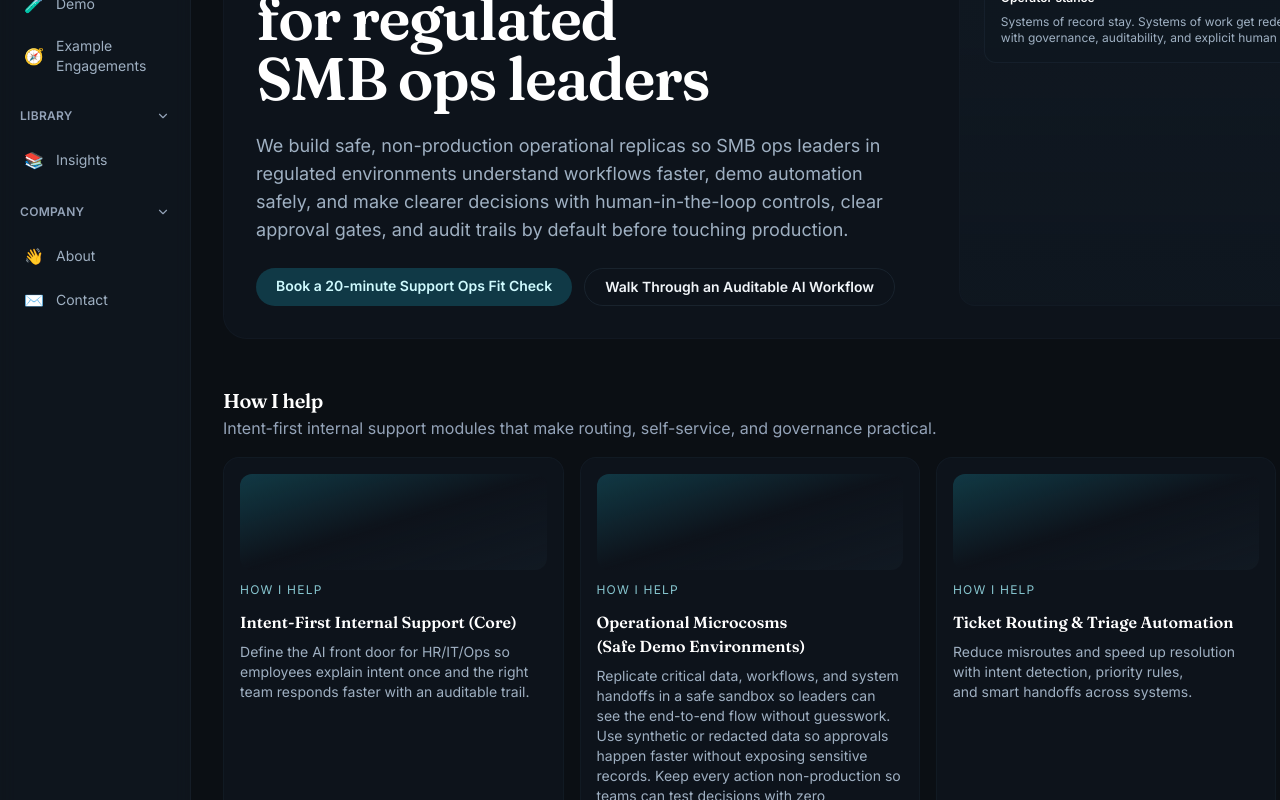
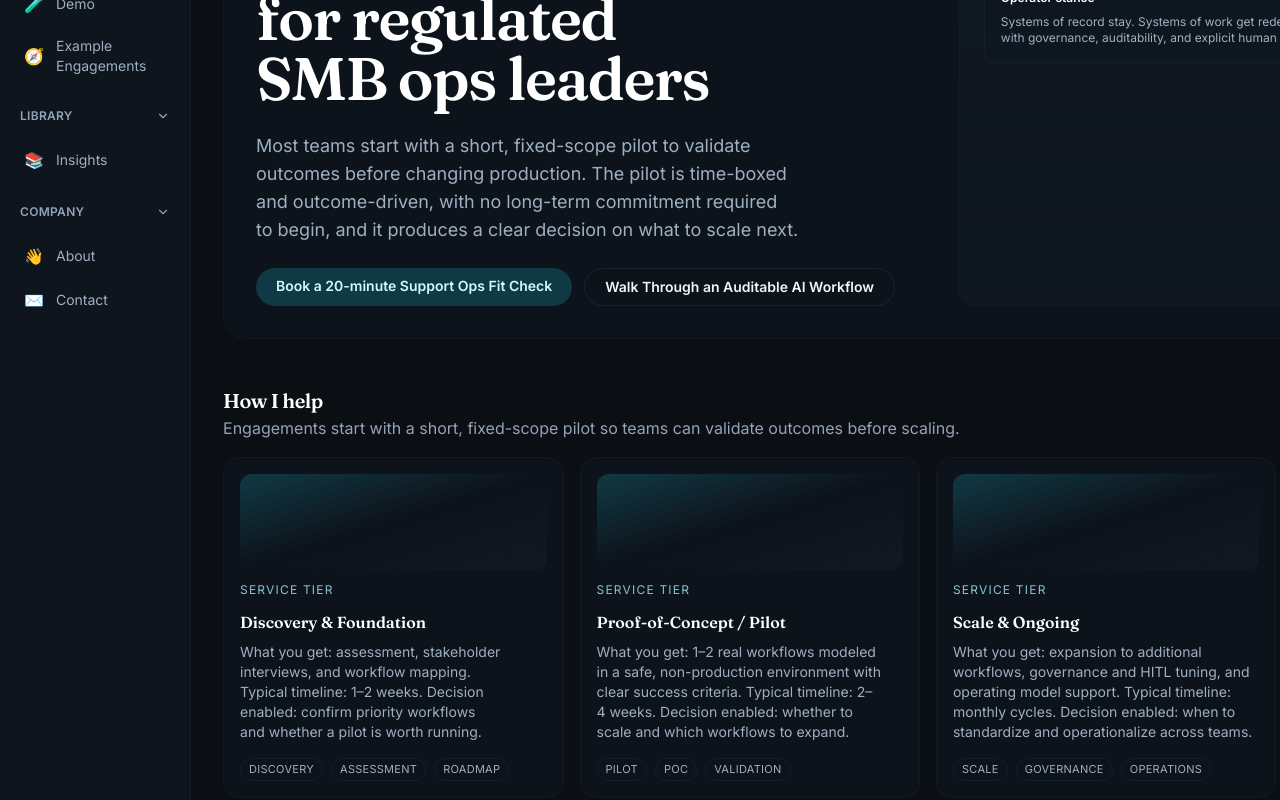
Before and after one commit to paulmalmquist/Consulting_site, a Next.js app: page / in a window 1280 px wide. Shown: the part 300-1100 px from the top of the page. Built offline with nearby package versions, Linux system fonts and the light colour scheme.

Commit message:
Update engagement messaging and service tiers

```diff
--- a/app/page.tsx
+++ b/app/page.tsx
@@ -43,7 +43,7 @@ export default function HomePage() {
       <Hero headline={home.hero.headline} subheadline={home.hero.subheadline} pillars={home.pillars} />
       <CarouselRow
         title="How I help"
-        description="Intent-first internal support modules that make routing, self-service, and governance practical."
+        description="Engagements start with a short, fixed-scope pilot so teams can validate outcomes before scaling."
         items={services}
         viewAllHref="/services"
       />
@@ -86,16 +86,16 @@ export default function HomePage() {
         </ul>
         <div className="flex flex-wrap gap-3">
           <Link
-            href="/contact"
+            href="/services"
             className="rounded-full border border-slate-700/70 px-5 py-2 text-sm text-slate-100 hover:border-slate-500"
           >
-            Book a 20-minute Support Ops Fit Check
+            How engagements are structured
           </Link>
           <Link
-            href="/demo"
+            href="/contact"
             className="rounded-full bg-cyan-400/20 px-5 py-2 text-sm font-semibold text-cyan-100 hover:bg-cyan-400/30"
           >
-            Walk Through an Auditable AI Workflow
+            Start with a Pilot
           </Link>
         </div>
       </section>
@@ -134,6 +134,8 @@ export default function HomePage() {
           <p>• Synthetic or redacted data by default</p>
           <p>• Audit logs and traceability for decisions</p>
           <p>• Human-in-the-loop controls for sensitive actions</p>
+          <p>• Fixed scope, defined exit points, and clear success criteria per phase</p>
+          <p>• Option to stop after the pilot if the criteria are not met</p>
           <p>
             <span className="font-semibold text-white">Why this isn’t a chatbot:</span> it models decisions, rules, and
             escalation paths you can audit.
@@ -143,28 +145,28 @@ export default function HomePage() {
 
       <section className="space-y-6 rounded-3xl border border-slate-800/70 bg-slate-900/60 p-8">
         <div>
-          <h2 className="text-2xl font-semibold tracking-tight text-white md:text-3xl">Pricing signals</h2>
+          <h2 className="text-2xl font-semibold tracking-tight text-white md:text-3xl">Engagement tiers</h2>
           <p className="mt-2 text-base leading-relaxed text-slate-300">
-            SMB-friendly packages with scoped outcomes and clear fit.
+            Each tier is scoped with clear outcomes, success criteria, and a decision to make next.
           </p>
         </div>
         <div className="grid gap-4 md:grid-cols-3">
           <div className="rounded-2xl border border-slate-800/70 bg-slate-950/40 p-4">
-            <p className="text-sm font-semibold text-white">QuickStart Proof-of-Value (2–4 weeks)</p>
+            <p className="text-sm font-semibold text-white">Discovery &amp; Foundation (1–2 weeks)</p>
             <p className="mt-2 text-sm text-slate-300">
-              For teams who need fast clarity on what to change and what to avoid.
+              Map workflows, interview stakeholders, and confirm whether a pilot is the right move.
             </p>
           </div>
           <div className="rounded-2xl border border-slate-800/70 bg-slate-950/40 p-4">
-            <p className="text-sm font-semibold text-white">Operational Decision Twin (4–6 weeks)</p>
+            <p className="text-sm font-semibold text-white">Proof-of-Concept / Pilot (2–4 weeks)</p>
             <p className="mt-2 text-sm text-slate-300">
-              For teams ready to test scenarios safely and secure executive buy-in.
+              Model one or two workflows in a safe environment with clear success criteria.
             </p>
           </div>
           <div className="rounded-2xl border border-slate-800/70 bg-slate-950/40 p-4">
-            <p className="text-sm font-semibold text-white">Ongoing Support (monthly)</p>
+            <p className="text-sm font-semibold text-white">Scale &amp; Ongoing (monthly)</p>
             <p className="mt-2 text-sm text-slate-300">
-              For teams who want scenario updates, governance tuning, and ongoing decision support.
+              Expand to additional workflows, tune governance, and operationalize the model.
             </p>
           </div>
         </div>
@@ -225,10 +227,10 @@ export default function HomePage() {
         <div className="space-y-2">
           <p className="font-semibold text-white">Take action</p>
           <p>
-            Book a fit check or email me directly.
+            Start with a pilot or review how engagements are structured.
           </p>
           <Link className="text-cyan-200" href="/contact">
-            Book a 20-minute Support Ops Fit Check →
+            Start with a Pilot →
           </Link>
         </div>
       </footer>
--- a/content/home.json
+++ b/content/home.json
@@ -1,7 +1,7 @@
 {
   "hero": {
     "headline": "Safe, non-production operational replicas for regulated SMB ops leaders",
-    "subheadline": "We build safe, non-production operational replicas so SMB ops leaders in regulated environments understand workflows faster, demo automation safely, and make clearer decisions with human-in-the-loop controls, clear approval gates, and audit trails by default before touching production."
+    "subheadline": "Most teams start with a short, fixed-scope pilot to validate outcomes before changing production. The pilot is time-boxed and outcome-driven, with no long-term commitment required to begin, and it produces a clear decision on what to scale next."
   },
   "pillars": [
     "Intent-first intake for HR/IT/Ops",
--- a/content/services.json
+++ b/content/services.json
@@ -1,44 +1,23 @@
 [
   {
-    "title": "Intent-First Internal Support (Core)",
-    "description": "Define the AI front door for HR/IT/Ops so employees explain intent once and the right team responds faster with an auditable trail.",
-    "tags": ["core", "internal support", "intent-first"],
-    "href": "/support-ops",
-    "eyebrow": "How I help"
+    "title": "Discovery & Foundation",
+    "description": "What you get: assessment, stakeholder interviews, and workflow mapping. Typical timeline: 1–2 weeks. Decision enabled: confirm priority workflows and whether a pilot is worth running.",
+    "tags": ["discovery", "assessment", "roadmap"],
+    "href": "/services",
+    "eyebrow": "Service tier"
   },
   {
-    "title": "Operational Microcosms (Safe Demo Environments)",
-    "description": "Replicate critical data, workflows, and system handoffs in a safe sandbox so leaders can see the end-to-end flow without guesswork. Use synthetic or redacted data so approvals happen faster without exposing sensitive records. Keep every action non-production so teams can test decisions with zero operational blast radius. Show concrete outcomes early so buy-in is earned faster and rollout risk drops.",
-    "tags": ["microcosm", "safe demo", "risk reduction"],
-    "href": "/support-ops",
-    "eyebrow": "How I help"
+    "title": "Proof-of-Concept / Pilot",
+    "description": "What you get: 1–2 real workflows modeled in a safe, non-production environment with clear success criteria. Typical timeline: 2–4 weeks. Decision enabled: whether to scale and which workflows to expand.",
+    "tags": ["pilot", "poc", "validation"],
+    "href": "/services",
+    "eyebrow": "Service tier"
   },
   {
-    "title": "Ticket Routing & Triage Automation",
-    "description": "Reduce misroutes and speed up resolution with intent detection, priority rules, and smart handoffs across systems.",
-    "tags": ["routing", "triage", "resolution"],
-    "href": "/support-ops",
-    "eyebrow": "How I help"
-  },
-  {
-    "title": "HR & Policy Q&A (Benefits, PTO, Retirement)",
-    "description": "Answer routine questions with cited policies so HR spends less time repeating itself and more time on exceptions.",
-    "tags": ["HR", "policy", "citations"],
-    "href": "/support-ops",
-    "eyebrow": "How I help"
-  },
-  {
-    "title": "Helpdesk Deflection (Password resets, access requests)",
-    "description": "Deflect repetitive tickets with guided self-service while preserving approvals and escalation paths.",
-    "tags": ["helpdesk", "deflection", "self-service"],
-    "href": "/support-ops",
-    "eyebrow": "How I help"
-  },
-  {
-    "title": "Human-in-the-Loop Governance",
-    "description": "Set approval, override, and escalation steps by risk level so named owners stay in control. AI pauses for sign-off on high-risk actions, and every decision, rationale, and outcome is logged for audit.",
-    "tags": ["HITL", "governance", "audit"],
-    "href": "/support-ops",
-    "eyebrow": "How I help"
+    "title": "Scale & Ongoing",
+    "description": "What you get: expansion to additional workflows, governance and HITL tuning, and operating model support. Typical timeline: monthly cycles. Decision enabled: when to standardize and operationalize across teams.",
+    "tags": ["scale", "governance", "operations"],
+    "href": "/services",
+    "eyebrow": "Service tier"
   }
 ]
```
Also changed, not shown: content/pages/services.mdx (+25 -55 lines).
